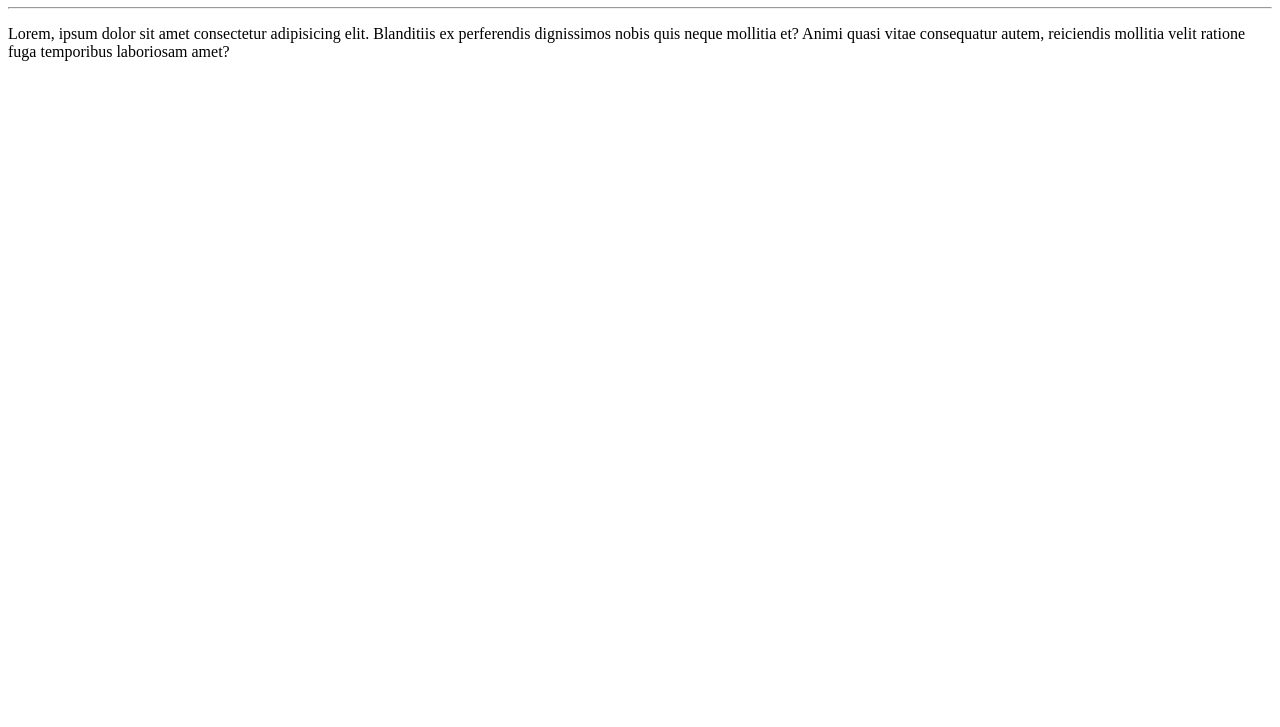
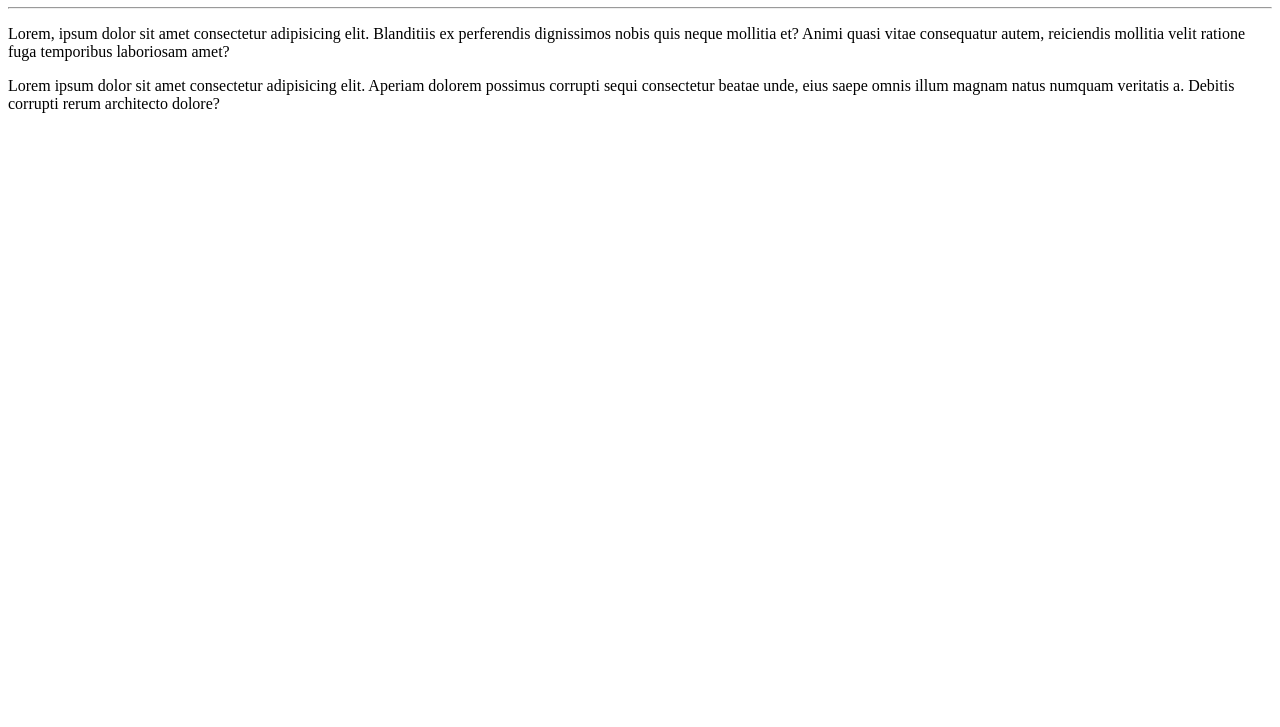
Before and after one commit to juliaalinne/primeiro-repositorio-dio, a plain HTML site: page site-exemplo/index.html in a window 1280 px wide. Shown: the part 73-800 px from the top of the page. Drawn offline with Linux system fonts and the light colour scheme.

Commit message:
Update index.html

```diff
--- a/site-exemplo/index.html
+++ b/site-exemplo/index.html
@@ -10,5 +10,8 @@
     <h1>Desafio de Projeto</h1>
     <hr>
     <p>Lorem, ipsum dolor sit amet consectetur adipisicing elit. Blanditiis ex perferendis dignissimos nobis quis neque mollitia et? Animi quasi vitae consequatur autem, reiciendis mollitia velit ratione fuga temporibus laboriosam amet?</p>
+    <p>
+        Lorem ipsum dolor sit amet consectetur adipisicing elit. Aperiam dolorem possimus corrupti sequi consectetur beatae unde, eius saepe omnis illum magnam natus numquam veritatis a. Debitis corrupti rerum architecto dolore?
+    </p>
 </body>
 </html>
```
